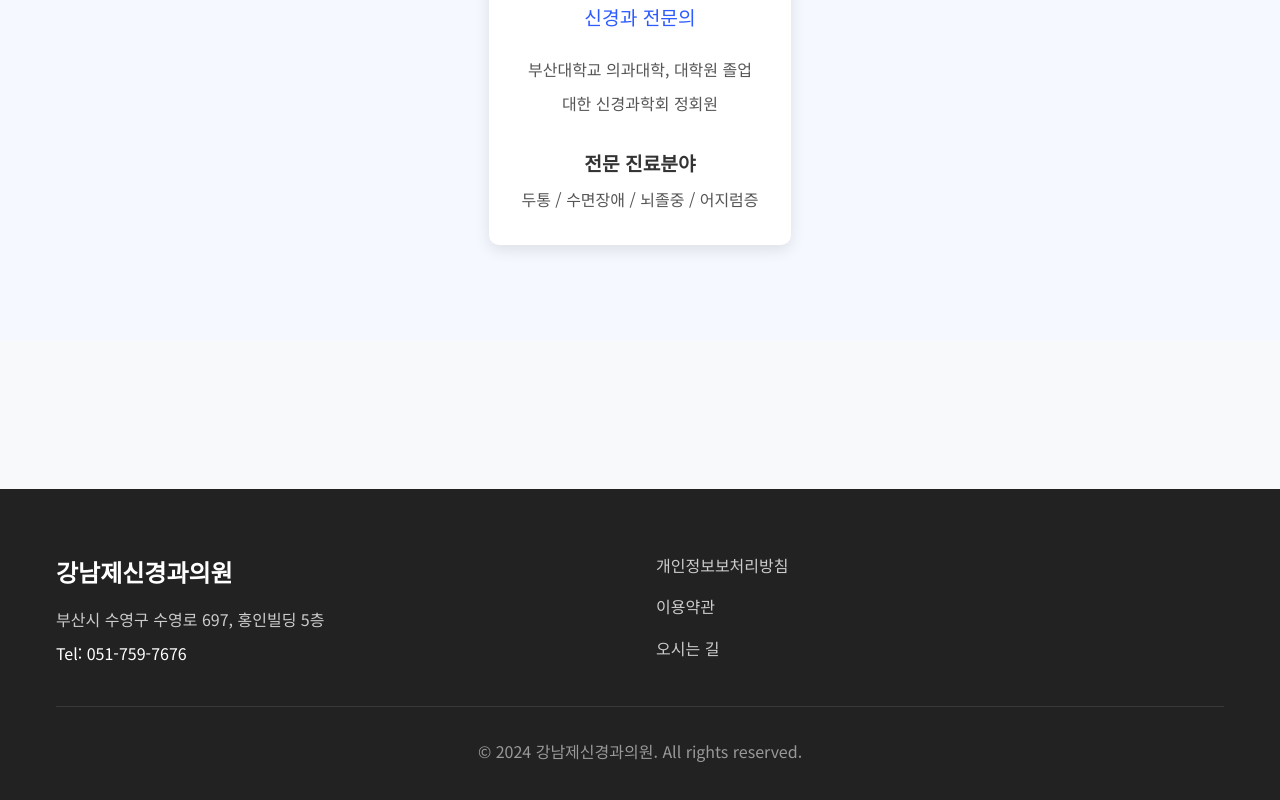
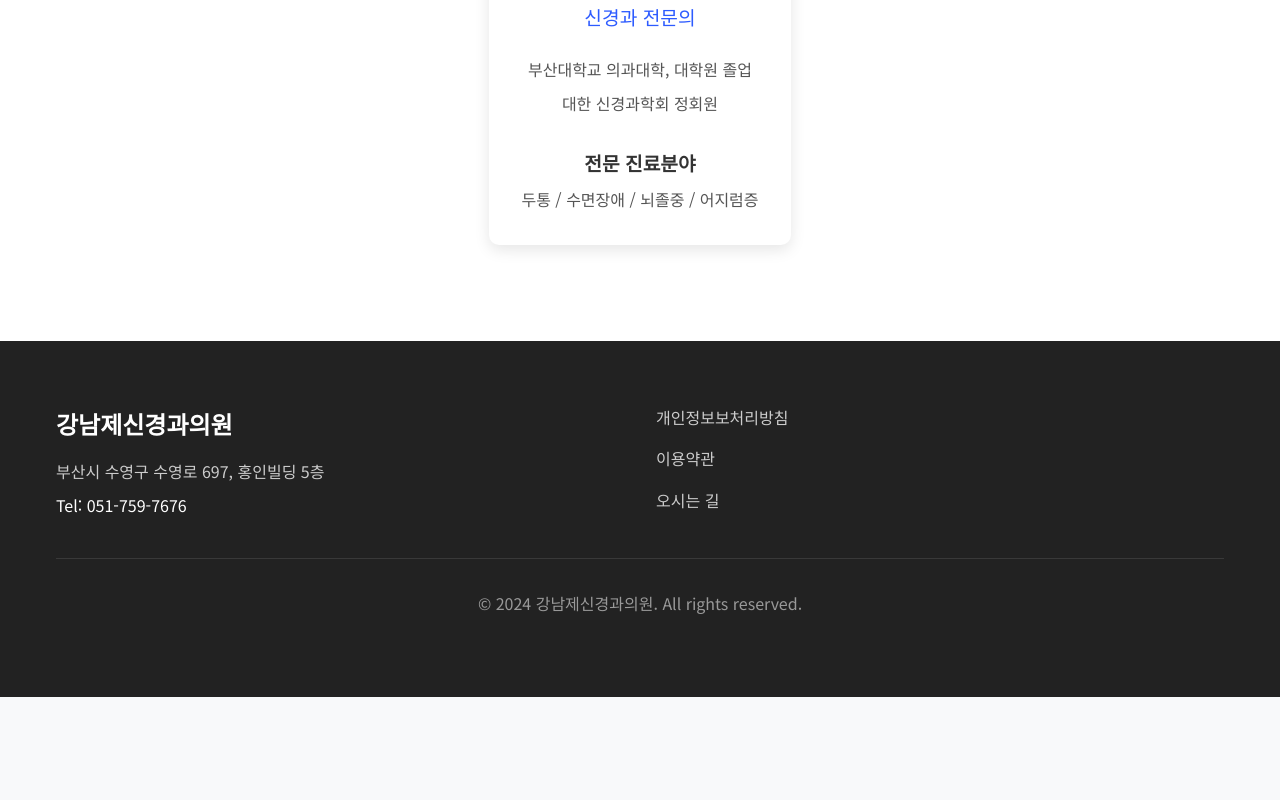
Before and after one commit to krrrrrg/knjneuro, a Next.js app: page /doctors in a window 1280 px wide. Shown: the part 494-1294 px from the top of the page. After the commit the page ends 1191 px from the top, so only its background shows below. Built offline with nearby package versions, Linux system fonts and the light colour scheme.

Commit message:
웹사이트 회색 틈 제거

```diff
--- a/src/app/globals.css
+++ b/src/app/globals.css
@@ -18,9 +18,11 @@
 body {
   line-height: 1.6;
   color: var(--text-color);
-  background-color: #f8f9fa;
+  background-color: #ffffff;
   overflow-x: hidden;
   width: 100%;
+  margin: 0;
+  padding: 0;
 }
 
 a {
@@ -182,6 +184,7 @@ a {
   flex-direction: column;
   align-items: center;
   margin-bottom: 2rem;
+  background-color: #ffffff;
 }
 
 #services .container {
@@ -499,7 +502,7 @@ a {
 /* About Section */
 #about {
   padding: 6rem 2rem;
-  background: var(--secondary-color);
+  background-color: #ffffff;
 }
 
 .about-content {
@@ -686,8 +689,9 @@ a {
 /* Page Content Styles */
 .page-content {
   min-height: 100vh;
-  padding-bottom: 100px;
+  padding-bottom: 0;
   position: relative;
+  background-color: #ffffff;
 }
 
 .page-content section {
@@ -707,23 +711,23 @@ a {
 
 /* Section Background Colors */
 #about {
-  background: var(--secondary-color);
+  background-color: #ffffff;
 }
 
 #services {
-  background: white;
+  background-color: #ffffff;
 }
 
 #doctors {
-  background: var(--secondary-color);
+  background-color: #ffffff;
 }
 
 #reservation {
-  background: white;
+  background-color: #ffffff;
 }
 
 #location {
-  background: var(--secondary-color);
+  background-color: #ffffff;
 }
 
 /* Responsive adjustments */
@@ -822,7 +826,7 @@ a {
 /* Policy Pages */
 .policy-section {
   padding: 6rem 2rem;
-  background: var(--secondary-color);
+  background-color: #ffffff;
 }
 
 .policy-content {
@@ -863,7 +867,7 @@ a {
 /* Map Page */
 .map-section {
   padding: 6rem 2rem 4rem 2rem;
-  background: var(--secondary-color);
+  background-color: #ffffff;
 }
 
 .map-content {
@@ -1611,7 +1615,7 @@ footer {
   padding: 4rem 0 3rem;
   color: white;
   position: relative;
-  margin-top: 3rem;
+  margin-top: 0;
 }
 
 .footer-content {
@@ -1774,7 +1778,7 @@ footer {
 /* 의료진 소개 페이지 스타일 */
 .doctor-profile-section {
   padding: 4rem 0;
-  background-color: #f8f9fa;
+  background-color: #ffffff;
 }
 
 .section-title {
@@ -1907,8 +1911,9 @@ footer {
 /* 페이지 콘텐츠와 푸터 사이의 여백 추가 */
 .page-content {
   min-height: 100vh; /* 최소 높이 설정 */
-  padding-bottom: 100px; /* 푸터 위 여백 확보 */
+  padding-bottom: 0; /* 푸터 위 여백 제거 */
   position: relative;
+  background-color: #ffffff;
 }
 
 /* div.container 여백 조정 */
@@ -1919,3 +1924,43 @@ footer {
   width: 100%;
   overflow-x: hidden;
 }
+
+/* 섹션 간 간격 제거 */
+section {
+  margin: 0;
+  padding: 4rem 0;
+  width: 100%;
+  overflow: hidden;
+}
+
+/* 푸터 섹션 간격 제거 */
+footer {
+  background-color: #222;
+  padding: 4rem 0 3rem;
+  color: white;
+  position: relative;
+  margin-top: 0; /* 상단 마진 제거 */
+}
+
+/* 모든 섹션의 배경색 설정 */
+#services,
+#doctors,
+#about,
+.doctor-profile-section {
+  background-color: #ffffff;
+}
+
+/* 진료시간 섹션 배경색 통일 */
+#hours {
+  background-color: var(--secondary-color);
+  padding: 4rem 0;
+  margin: 0;
+}
+
+/* 페이지 콘텐츠 여백 조정 */
+.page-content {
+  min-height: 100vh;
+  padding-bottom: 0; /* 푸터 위 여백 제거 */
+  position: relative;
+  background-color: #ffffff;
+}
```
